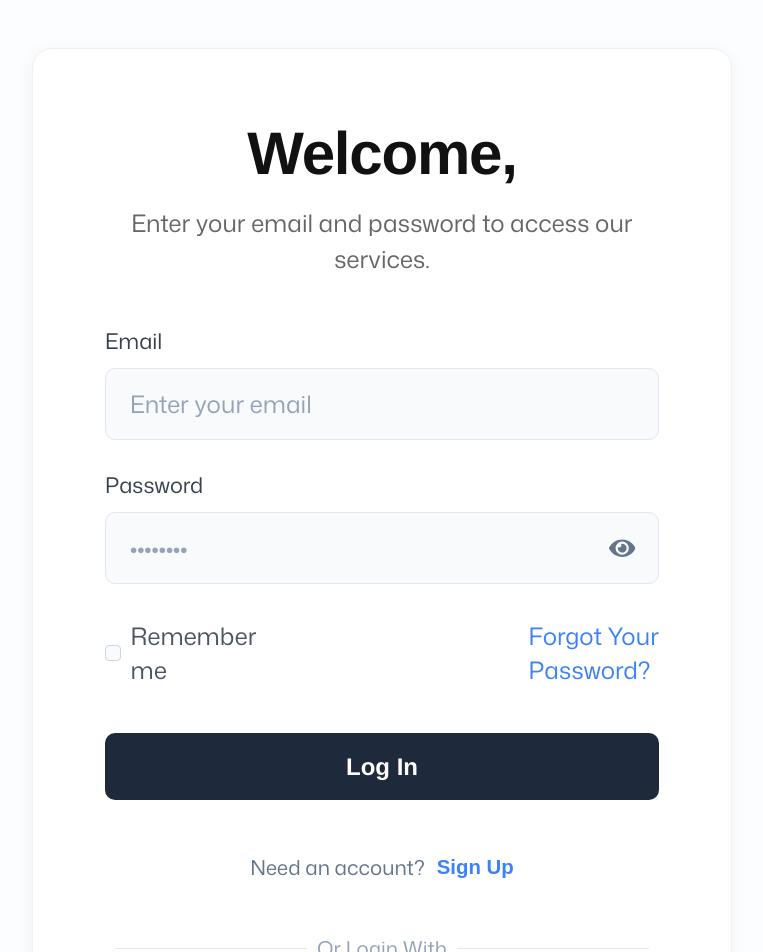
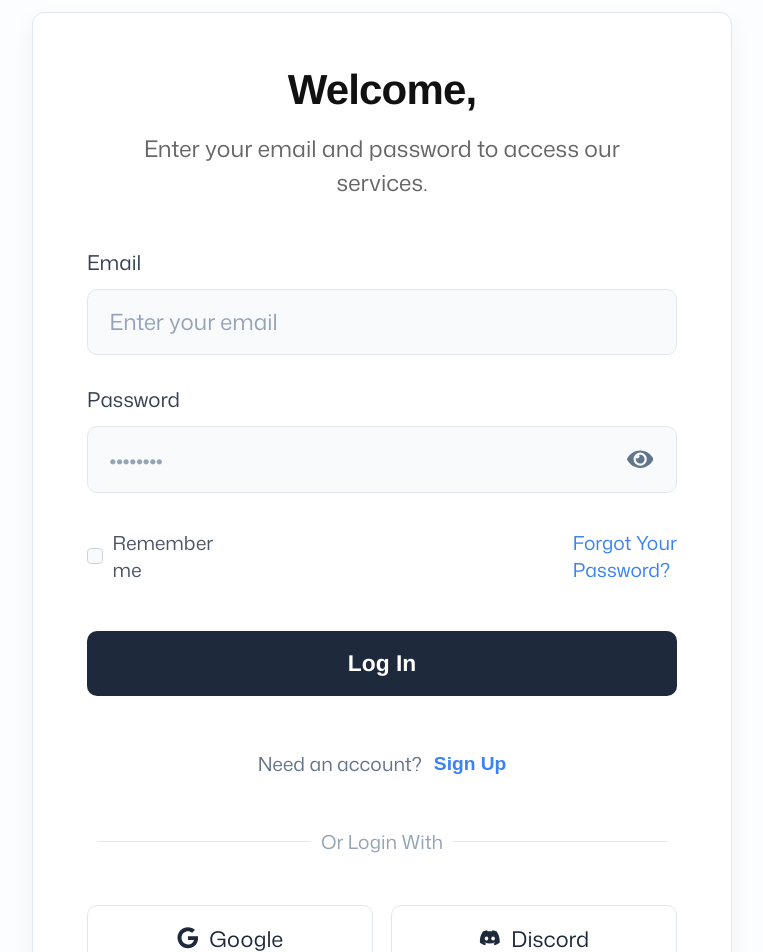
Before and after one commit to antranig8/raptorhacks-project, a React (Vite) app in the folder frontend/CodeMaxxer/: page /login in a window 1280 px wide. Shown: the top 952 px of the page, without its empty margins (258-1021 px from the left). Built offline with nearby package versions, Linux system fonts and the light colour scheme; no server answers; a web font is replaced by a local one.

Commit message:
login all sizes

```diff
--- a/frontend/CodeMaxxer/src/pages/Login/styles/login.module.css
+++ b/frontend/CodeMaxxer/src/pages/Login/styles/login.module.css
@@ -1,5 +1,5 @@
 .loginPage {
-    height: 100%;
+    min-height: 100vh;
     display: flex;
     align-items: center;
     justify-content: center;
@@ -16,13 +16,14 @@
     display: flex;
     flex-direction: column;
     align-items: center;
+    justify-content: center;
     border-radius: 20px;
     box-shadow: 0 4px 20px rgba(0, 0, 0, 0.05);
     border: 1px solid #f0f0f0;
 }
 
 .header {
-    margin-bottom: 2rem;
+    margin-bottom: 1.5rem;
     text-align: center;
 }
 
@@ -50,7 +51,7 @@
 .form {
     display: flex;
     flex-direction: column;
-    gap: 1.2rem;
+    gap: 0.2rem;
 }
 
 .inputGroup {
@@ -285,9 +286,72 @@
     border-color: #ccc;
 }
 
+@media screen and (max-width: 1600px) {
+    .loginPage {
+        padding: 0.5rem;
+    }
 
+    .container {
+        padding: 2.25rem;
+        border-radius: 12px;
+        box-shadow: 0 10px 25px rgba(0, 0, 0, 0.05);
+        border: 1px solid #e2e8f0;
+        justify-content: flex-start;
+    }
 
-@media screen and (max-width: 480px) {
+    .form {
+        gap: 1.25rem;
+    }
+
+    .socialRow {
+        gap: 0.75rem;
+    }
+
+    .title {
+        font-size: 1.75rem;
+        margin-bottom: 0.75rem;
+    }
+
+    .subtitle {
+        font-size: 0.95rem;
+    }
+
+    .header {
+        margin-bottom: 2rem;
+    }
+
+    .inputGroup label {
+        font-size: 0.85rem;
+    }
+
+    .inputGroup input {
+        font-size: 0.925rem;
+        padding: 0.7rem 0.9rem;
+    }
+
+    .loginButton {
+        font-size: 0.95rem;
+        padding: 0.8rem 1.1rem;
+    }
+
+    .divider {
+        margin: 0.85rem 0;
+        font-size: 0.8rem;
+    }
+
+    .socialButton {
+        padding: 0.7rem 0.9rem;
+        font-size: 0.9rem;
+        gap: 0.45rem;
+    }
+
+    .optionsRow,
+    .toggleRow {
+        font-size: 0.8rem;
+    }
+}
+
+@media screen and (max-width: 768px) {
     .loginPage {
         padding: 0;
     }
@@ -298,7 +362,6 @@
         border-radius: 0;
         box-shadow: none;
         border: none;
-        height: 100vh;
         justify-content: center;
     }
 
```
